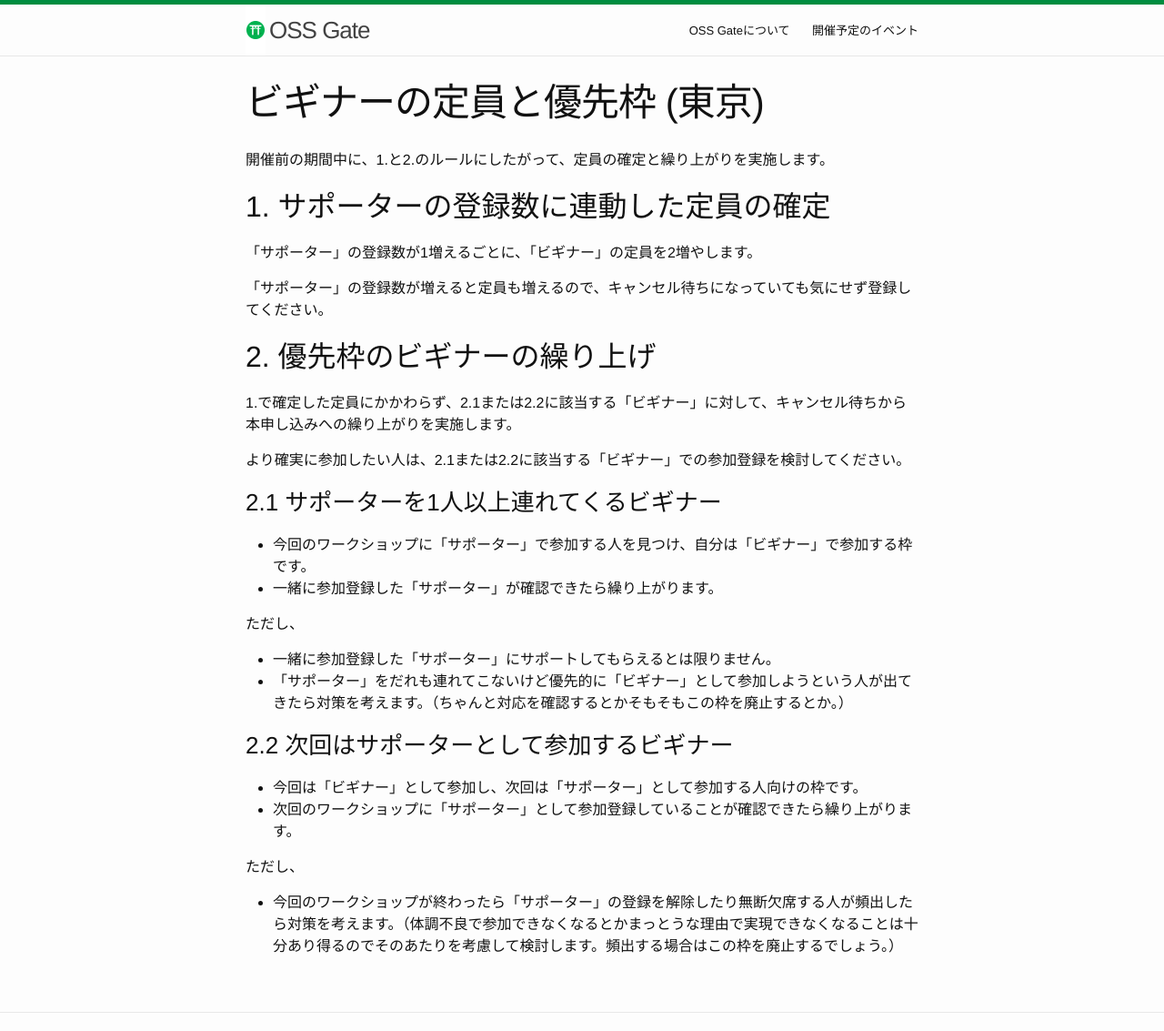
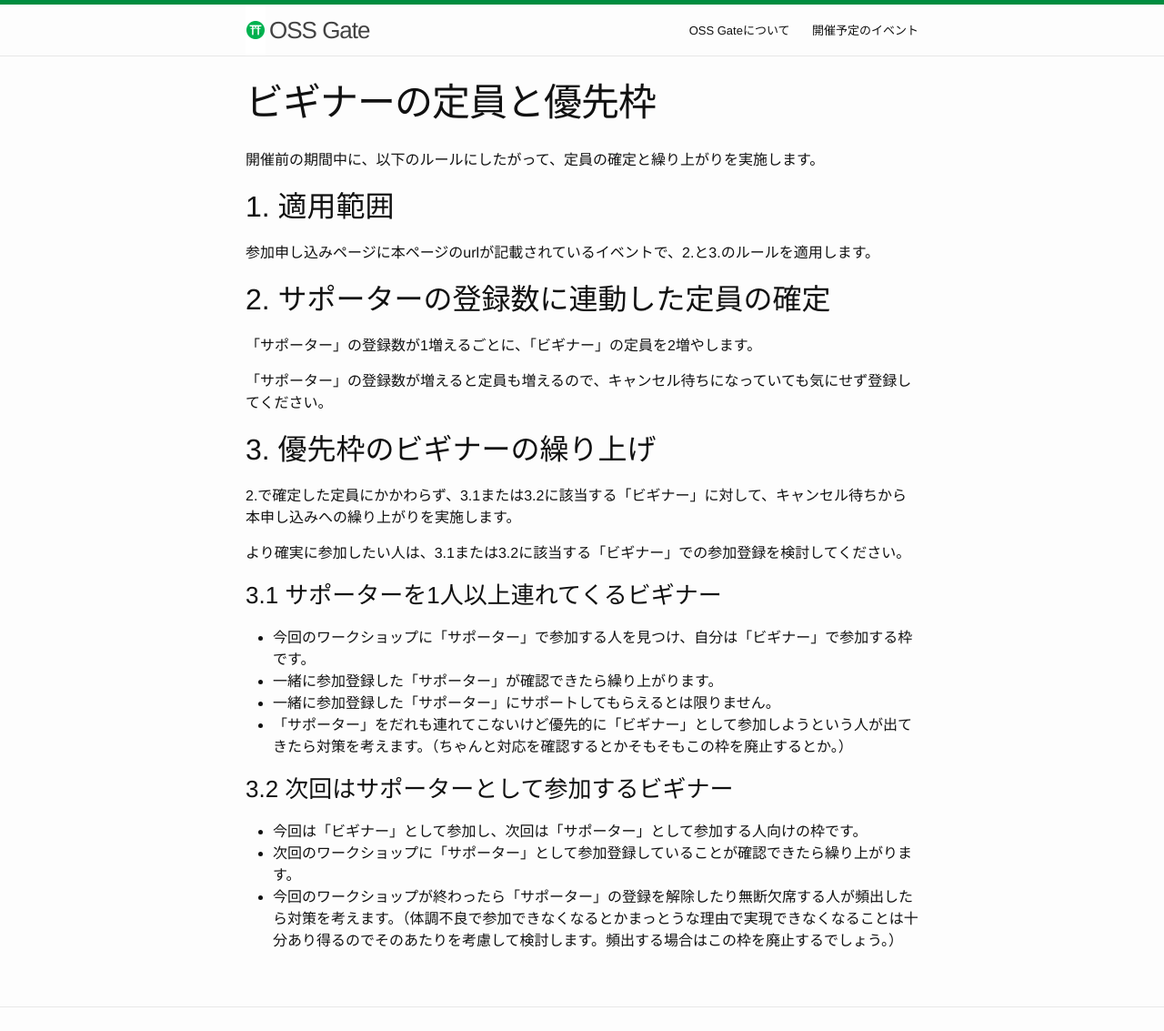
Before and after one commit to oss-gate/oss-gate.github.io, a Jekyll site: the page built from workshop/beginner-preferential-treatment.md, in a window 1280 px wide and 1400 px high, cut to the strip 0-1133 px from the top of the window. Shown: the whole strip at 91% size. Built offline with Jekyll 4.4.1, drawn with Linux system fonts in a browser that asks for light colours; comment, search, counter and statistics services are not loaded.

Commit message:
feat: 適用範囲を追加して、地域のハードコーディングを除去

```diff
--- a/index.html
+++ b/index.html
@@ -115,7 +115,7 @@ layout: home
     </li>
     <li>
       <a class="post-link" href="/workshop/beginner-preferential-treatment.html"
-        >ビギナーの定員と優先枠 (東京)</a
+        >ビギナーの定員と優先枠</a
       >
     </li>
   </ul>
--- a/workshop/beginner-preferential-treatment.md
+++ b/workshop/beginner-preferential-treatment.md
@@ -1,37 +1,35 @@
 ---
 layout: page
-title: ビギナーの定員と優先枠 (東京)
+title: ビギナーの定員と優先枠
 ---
 
-開催前の期間中に、1\.と2\.のルールにしたがって、定員の確定と繰り上がりを実施します。
+開催前の期間中に、以下のルールにしたがって、定員の確定と繰り上がりを実施します。
 
-## 1. サポーターの登録数に連動した定員の確定
+## 1. 適用範囲
+
+参加申し込みページに本ページのurlが記載されているイベントで、2\.と3\.のルールを適用します。
+
+## 2. サポーターの登録数に連動した定員の確定
 
 「サポーター」の登録数が1増えるごとに、「ビギナー」の定員を2増やします。
 
 「サポーター」の登録数が増えると定員も増えるので、キャンセル待ちになっていても気にせず登録してください。
 
-## 2. 優先枠のビギナーの繰り上げ
+## 3. 優先枠のビギナーの繰り上げ
 
-1\.で確定した定員にかかわらず、2\.1または2\.2に該当する「ビギナー」に対して、キャンセル待ちから本申し込みへの繰り上がりを実施します。
+2\.で確定した定員にかかわらず、3\.1または3\.2に該当する「ビギナー」に対して、キャンセル待ちから本申し込みへの繰り上がりを実施します。
 
-より確実に参加したい人は、2\.1または2\.2に該当する「ビギナー」での参加登録を検討してください。
+より確実に参加したい人は、3\.1または3\.2に該当する「ビギナー」での参加登録を検討してください。
 
-### 2.1 サポーターを1人以上連れてくるビギナー
+### 3.1 サポーターを1人以上連れてくるビギナー
 
   * 今回のワークショップに「サポーター」で参加する人を見つけ、自分は「ビギナー」で参加する枠です。
   * 一緒に参加登録した「サポーター」が確認できたら繰り上がります。
-
-ただし、
-
   * 一緒に参加登録した「サポーター」にサポートしてもらえるとは限りません。
   * 「サポーター」をだれも連れてこないけど優先的に「ビギナー」として参加しようという人が出てきたら対策を考えます。（ちゃんと対応を確認するとかそもそもこの枠を廃止するとか。）
 
-### 2.2 次回はサポーターとして参加するビギナー
+### 3.2 次回はサポーターとして参加するビギナー
 
   * 今回は「ビギナー」として参加し、次回は「サポーター」として参加する人向けの枠です。
   * 次回のワークショップに「サポーター」として参加登録していることが確認できたら繰り上がります。
-
-ただし、
-
   * 今回のワークショップが終わったら「サポーター」の登録を解除したり無断欠席する人が頻出したら対策を考えます。（体調不良で参加できなくなるとかまっとうな理由で実現できなくなることは十分あり得るのでそのあたりを考慮して検討します。頻出する場合はこの枠を廃止するでしょう。）
```
